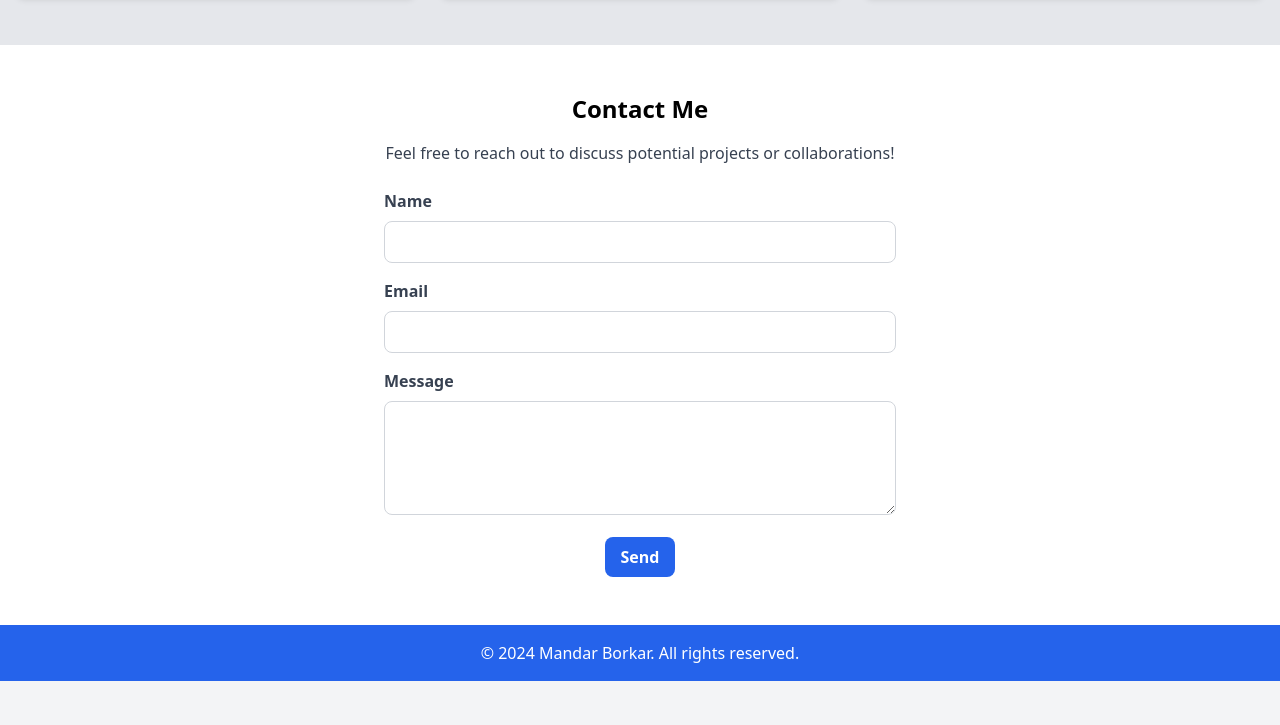
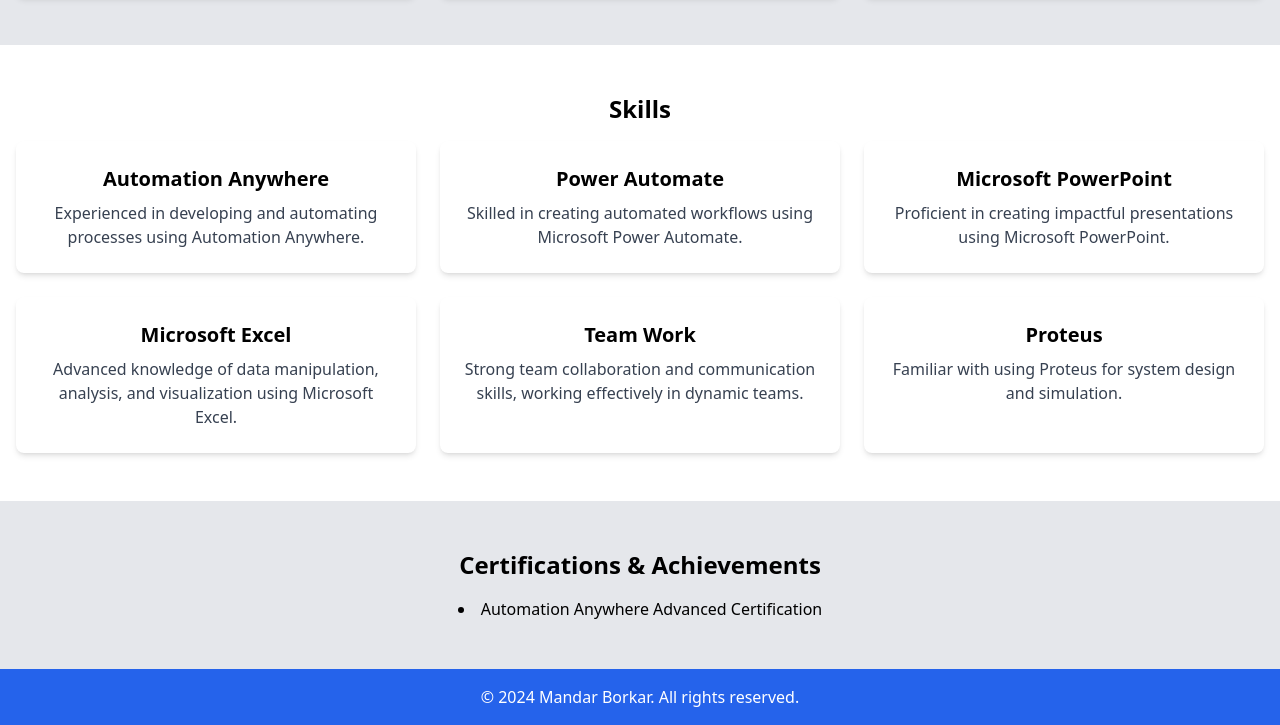
Before and after one commit to mandarb2345/portfolio-website, a website: page index.html in a window 1280 px wide. Shown: the part 779-1504 px from the top of the page. Before the commit the page ends 1460 px from the top, so only its background shows below. Drawn offline with nearby package versions, Linux system fonts and the light colour scheme.

Commit message:
Updated portfolio with new skills and certifications

```diff
--- a/index.html
+++ b/index.html
@@ -15,7 +15,8 @@
                 <ul class="flex space-x-4">
                     <li><a href="#about" class="hover:underline">About</a></li>
                     <li><a href="#projects" class="hover:underline">Projects</a></li>
-                    <li><a href="#contact" class="hover:underline">Contact</a></li>
+                    <li><a href="#skills" class="hover:underline">Skills</a></li>
+                    <li><a href="#certifications" class="hover:underline">Certifications</a></li>
                 </ul>
             </nav>
         </div>
@@ -27,7 +28,7 @@
             <h2 class="text-2xl font-bold mb-4">About Me</h2>
             <!-- Add your image here -->
             <img src="1721547581630.jpeg" alt="Mandar Borkar" class="w-32 h-32 rounded-full mx-auto mb-4">
-            <p class="text-gray-700">I have one year experience in delivering projects for diverse clients. This has enabled me to develop  skills in development, project management, stakeholder management and team collaboration.</p>
+            <p class="text-gray-700">I have one year experience in delivering projects for diverse clients. This has enabled me to develop skills in development, project management, stakeholder management and team collaboration.</p>
             <p class="text-gray-700 mt-4">Connect with me on <a href="https://www.linkedin.com/in/mandar-borkar-9a0a49192" class="text-blue-600 hover:underline">LinkedIn</a>.</p>
 
             <!-- Download Resume Button -->
@@ -64,26 +65,46 @@
         </div>
     </section>
 
-    <!-- Contact Section -->
-    <section id="contact" class="py-12 bg-white">
+    <!-- Skills Section -->
+    <section id="skills" class="py-12 bg-white">
         <div class="container mx-auto px-4 text-center">
-            <h2 class="text-2xl font-bold mb-4">Contact Me</h2>
-            <p class="text-gray-700 mb-6">Feel free to reach out to discuss potential projects or collaborations!</p>
-            <form id="contactForm" class="max-w-lg mx-auto">
-                <div class="mb-4">
-                    <label for="name" class="block text-left text-gray-700 font-bold mb-2">Name</label>
-                    <input type="text" id="name" name="name" class="w-full border border-gray-300 rounded-lg px-4 py-2" required>
+            <h2 class="text-2xl font-bold mb-4">Skills</h2>
+            <div class="grid grid-cols-1 md:grid-cols-2 lg:grid-cols-3 gap-6">
+                <div class="bg-white shadow-md rounded-lg p-6">
+                    <h3 class="text-xl font-bold mb-2">Automation Anywhere</h3>
+                    <p class="text-gray-700">Experienced in developing and automating processes using Automation Anywhere.</p>
                 </div>
-                <div class="mb-4">
-                    <label for="email" class="block text-left text-gray-700 font-bold mb-2">Email</label>
-                    <input type="email" id="email" name="email" class="w-full border border-gray-300 rounded-lg px-4 py-2" required>
+                <div class="bg-white shadow-md rounded-lg p-6">
+                    <h3 class="text-xl font-bold mb-2">Power Automate</h3>
+                    <p class="text-gray-700">Skilled in creating automated workflows using Microsoft Power Automate.</p>
                 </div>
-                <div class="mb-4">
-                    <label for="message" class="block text-left text-gray-700 font-bold mb-2">Message</label>
-                    <textarea id="message" name="message" class="w-full border border-gray-300 rounded-lg px-4 py-2" rows="4" required></textarea>
+                <div class="bg-white shadow-md rounded-lg p-6">
+                    <h3 class="text-xl font-bold mb-2">Microsoft PowerPoint</h3>
+                    <p class="text-gray-700">Proficient in creating impactful presentations using Microsoft PowerPoint.</p>
                 </div>
-                <button type="submit" class="bg-blue-600 text-white font-bold py-2 px-4 rounded-lg hover:bg-blue-700">Send</button>
-            </form>
+                <div class="bg-white shadow-md rounded-lg p-6">
+                    <h3 class="text-xl font-bold mb-2">Microsoft Excel</h3>
+                    <p class="text-gray-700">Advanced knowledge of data manipulation, analysis, and visualization using Microsoft Excel.</p>
+                </div>
+                <div class="bg-white shadow-md rounded-lg p-6">
+                    <h3 class="text-xl font-bold mb-2">Team Work</h3>
+                    <p class="text-gray-700">Strong team collaboration and communication skills, working effectively in dynamic teams.</p>
+                </div>
+                <div class="bg-white shadow-md rounded-lg p-6">
+                    <h3 class="text-xl font-bold mb-2">Proteus</h3>
+                    <p class="text-gray-700">Familiar with using Proteus for system design and simulation.</p>
+                </div>
+            </div>
+        </div>
+    </section>
+
+    <!-- Certifications & Achievements Section -->
+    <section id="certifications" class="py-12 bg-gray-200">
+        <div class="container mx-auto px-4 text-center">
+            <h2 class="text-2xl font-bold mb-4">Certifications & Achievements</h2>
+            <ul class="list-disc list-inside">
+                <li>Automation Anywhere Advanced Certification</li>
+            </ul>
         </div>
     </section>
 
```
